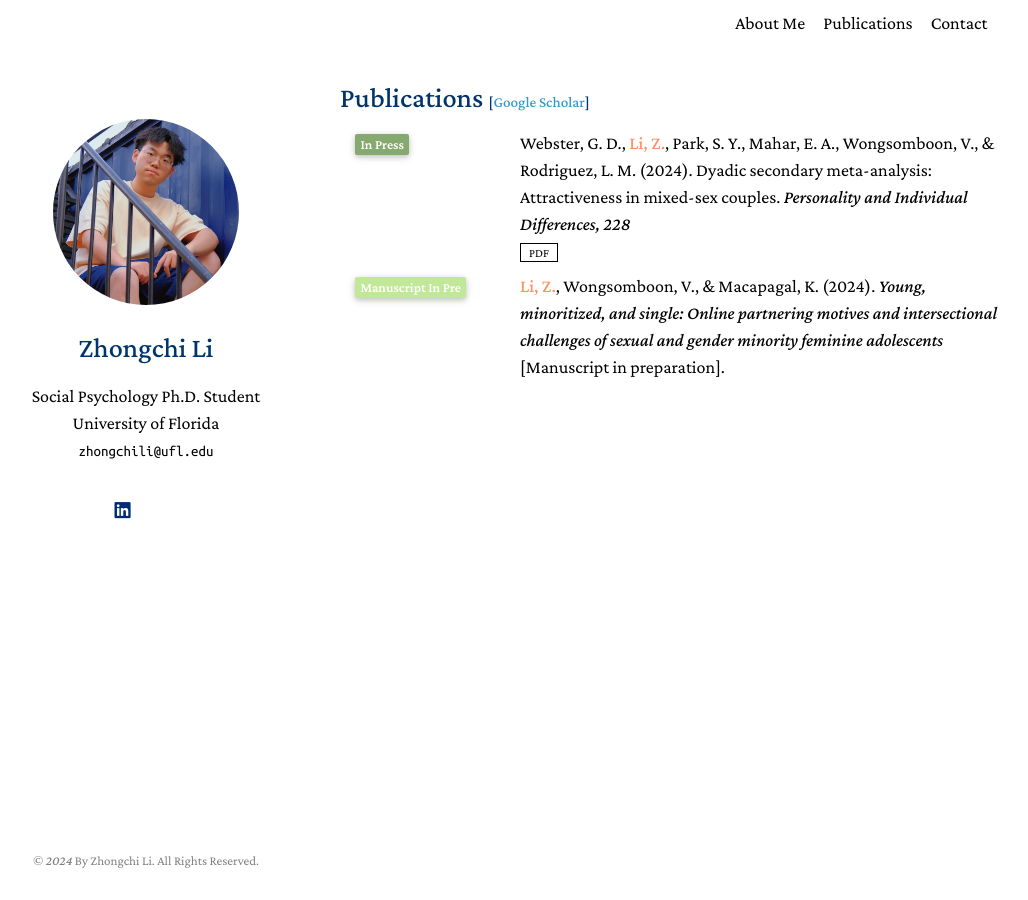
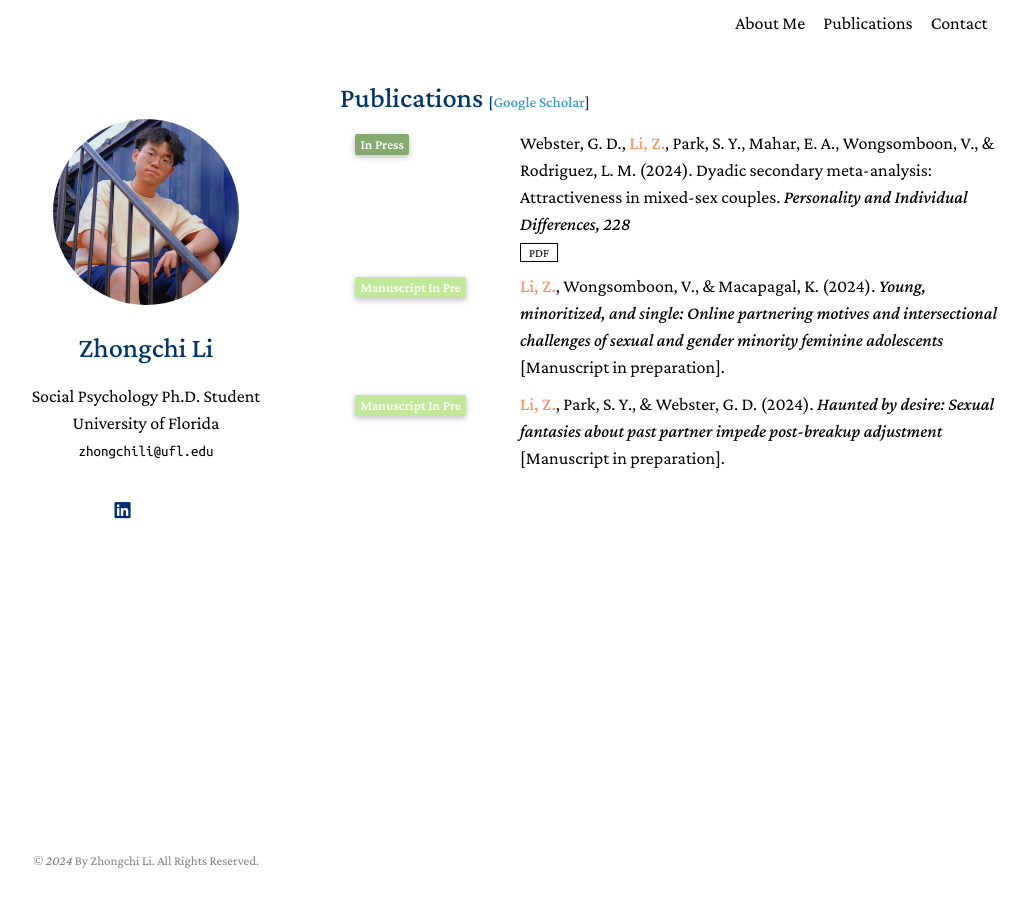
Before and after one commit to zhongchili52/zhongchili52.github.io, a Jekyll site: the page built from publicationspage.md, in a window 1280 px wide. Shown: the whole page, without its empty margins (130-1158 px from the left). Built offline with Jekyll 4.4.1, drawn with Linux system fonts in a browser that asks for light colours; nearby versions of some CDN libraries; library files that are not in the unit come from our copies; a style sheet for code colours, icons or effects is not loaded.

Commit message:
Update publications.yml

```diff
--- a/_data/publications.yml
+++ b/_data/publications.yml
@@ -6,3 +6,6 @@ main:
 
   - authors: "<strong><span style='color: #fb9062;'>Li, Z.</span></strong>, Wongsomboon, V., & Macapagal, K. (2024). <i>Young, minoritized, and single: Online partnering motives and intersectional challenges of sexual and gender minority feminine adolescents</i> [Manuscript in preparation]."
     conference_short: "<span class='badge' style='background-color: #c1e899;'>Manuscript In Pre</span>"
+
+  - authors: "<strong><span style='color: #fb9062;'>Li, Z.</span></strong>, Park, S. Y., & Webster, G. D. (2024). <i>Haunted by desire: Sexual fantasies about past partner impede post-breakup adjustment</i> [Manuscript in preparation]."
+    conference_short: "<span class='badge' style='background-color: #c1e899;'>Manuscript In Pre</span>"
```
